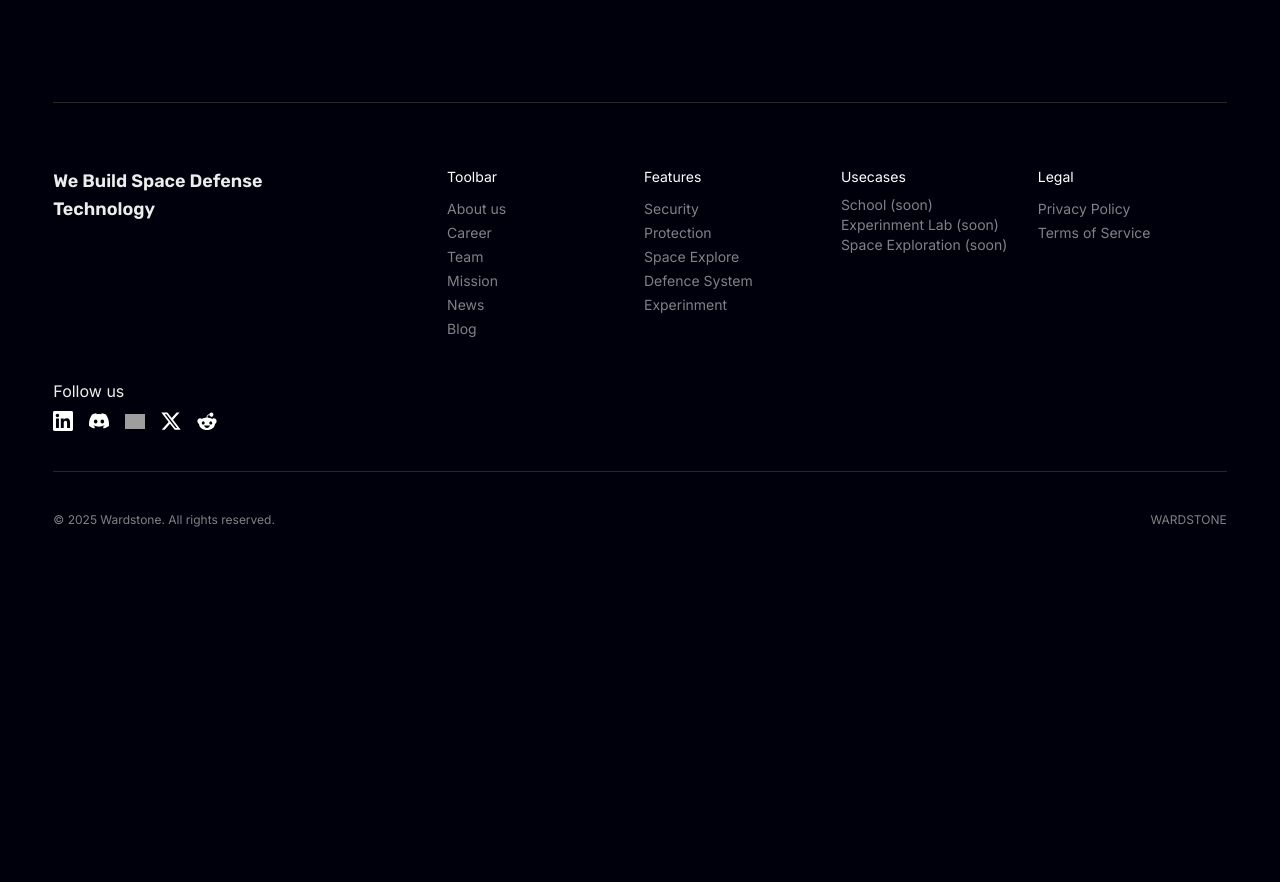
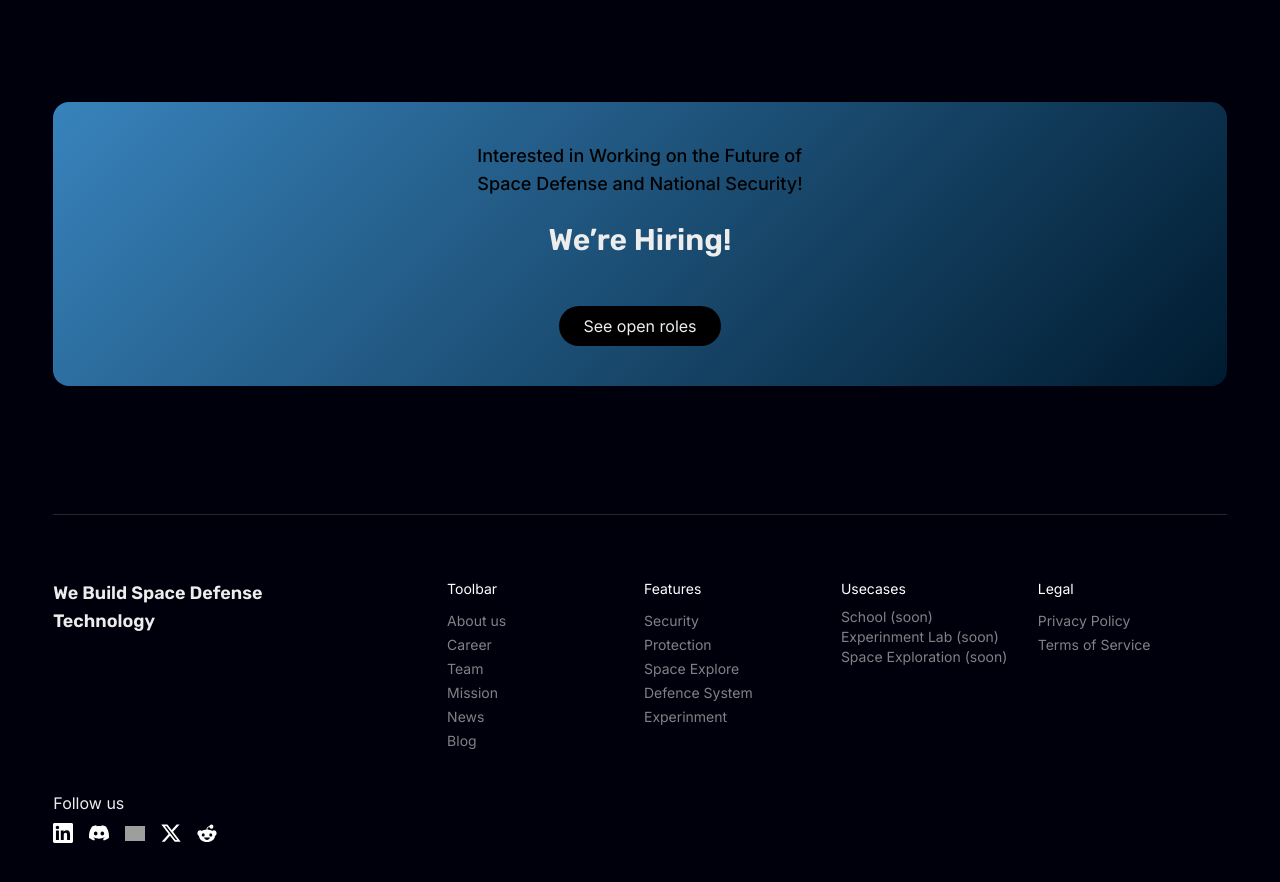
Before and after one commit to 221fa04732/WardStone, a Next.js app: page / in a window 1280 px wide. Shown: the part 1678-2560 px from the top of the page. Before the commit the page ends 2270 px from the top, so only its background shows below. Built offline with nearby package versions, Linux system fonts and the light colour scheme; grey boxes are pictures that could not be loaded.

Commit message:
hiring card added

```diff
--- a/app/page.tsx
+++ b/app/page.tsx
@@ -1,5 +1,6 @@
 import { CompanyOverview } from "@/components/component/companyOverview";
 import Footer from "@/components/component/footer";
+import HiringCard from "@/components/component/hiringCard";
 import HomeLanding from "@/components/component/homeLanding";
 import Navbar from "@/components/component/navbar";
 
@@ -8,6 +9,7 @@ export default function Home(){
         <Navbar />
         <HomeLanding />
         <CompanyOverview />
+        <HiringCard />
         <Footer />
     </div>)
 }
--- /dev/null
+++ b/components/component/hiringCard.tsx
@@ -0,0 +1,9 @@
+export default function HiringCard(){
+    return(
+        <div className="w-11/12 max-w-[1250px] flex flex-col justify-center items-center gap-2 md:gap-6 py-10 bg-[linear-gradient(135deg,#3883BC_0%,#001B2F_100%)] rounded-2xl my-16">
+            <div className="text-black text-sm md:text-lg font-medium">Interested in Working on the Future of <div>Space Defense and National Security!</div></div>
+            <div className="rubik text-xl md:text-3xl font-semibold">We’re Hiring!</div>
+            <a href="/career#open-role" className="bg-black px-6 py-2 rounded-full mt-6 text-sm md:text-base">See open roles</a>
+        </div>
+    )
+}
```
